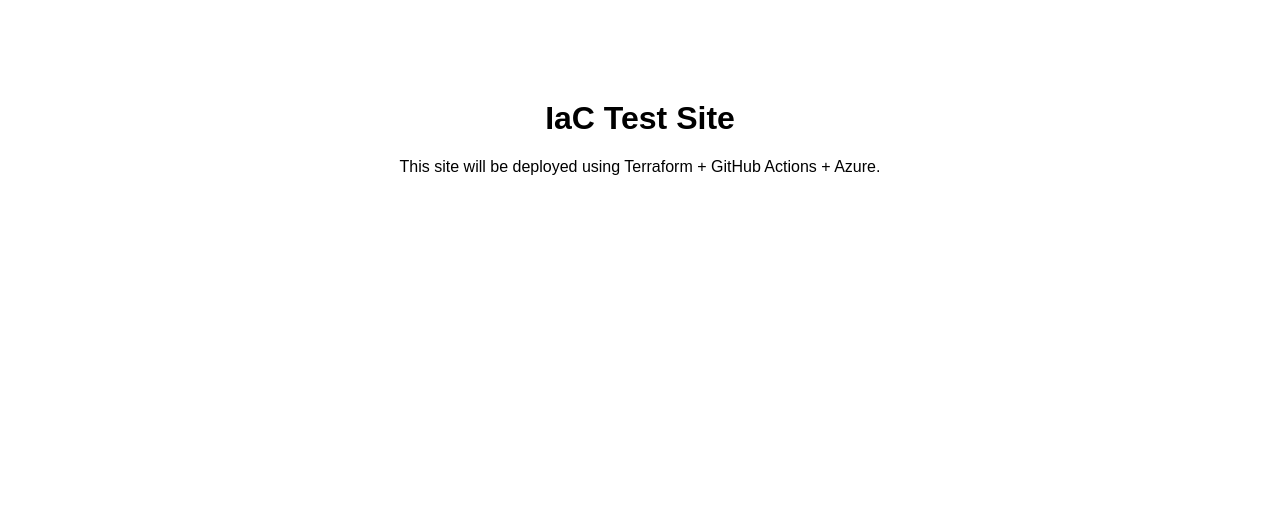
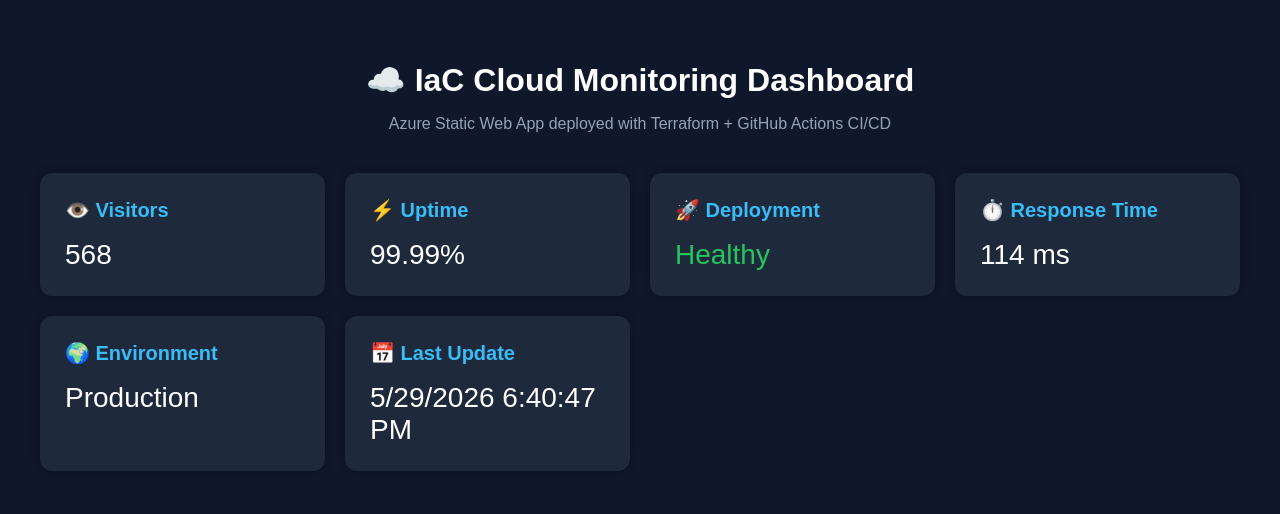
Before and after one commit to Svenitguy/iac-site, a plain HTML site: page website/index.html in a window 1280 px wide. Drawn offline with Linux system fonts and the light colour scheme.

Commit message:
Add cloud monitoring dashboard UI

```diff
--- a/website/index.html
+++ b/website/index.html
@@ -1,13 +1,85 @@
 <!DOCTYPE html>
-<html>
+<html lang="en">
+
 <head>
-  <title>IaC Site</title>
+  <meta charset="UTF-8">
+  <meta name="viewport" content="width=device-width, initial-scale=1.0">
+
+  <title>IaC Site Dashboard</title>
+
   <link rel="stylesheet" href="style.css">
+
+  <!-- Azure Application Insights -->
+  <script type="text/javascript">
+    var appInsights = window.appInsights || function (config) {
+      function r(config) { t[config] = function () { var i = arguments; t.queue.push(function () { t[config].apply(t, i) }) } }
+      var t = { config: config }, u = document, e = window, o = "script", s = u.createElement(o), i, f;
+      for (s.src = "https://js.monitor.azure.com/scripts/b/ai.2.min.js",
+        u.getElementsByTagName(o)[0].parentNode.appendChild(s),
+        t.cookie = u.cookie, t.queue = [], i = ["trackEvent", "trackPageView", "trackException",
+          "trackTrace", "trackDependencyData", "trackMetric", "trackPageViewPerformance",
+          "startTrackPage", "stopTrackPage", "startTrackEvent", "stopTrackEvent",
+          "addTelemetryInitializer", "setAuthenticatedUserContext",
+          "clearAuthenticatedUserContext", "flush"], r(i.shift()););
+      return t
+    }({
+      connectionString: "InstrumentationKey=8828cea5-c96f-4e2f-a3e8-9f207dad6359;IngestionEndpoint=https://westeurope-5.in.applicationinsights.azure.com/;LiveEndpoint=https://westeurope.livediagnostics.monitor.azure.com/;ApplicationId=952a5f84-eca7-46d5-885b-c972d6bc85a5"
+    });
+
+    window.appInsights = appInsights;
+    appInsights.trackPageView();
+  </script>
+
 </head>
+
 <body>
-  <h1>IaC Test Site</h1>
-  <p>This site will be deployed using Terraform + GitHub Actions + Azure.</p>
+
+  <div class="container">
+
+    <h1>☁️ IaC Cloud Monitoring Dashboard</h1>
+
+    <p class="subtitle">
+      Azure Static Web App deployed with Terraform + GitHub Actions CI/CD
+    </p>
+
+    <div class="dashboard">
+
+      <div class="card">
+        <h2>👁️ Visitors</h2>
+        <p id="visitors">128</p>
+      </div>
+
+      <div class="card">
+        <h2>⚡ Uptime</h2>
+        <p>99.99%</p>
+      </div>
+
+      <div class="card">
+        <h2>🚀 Deployment</h2>
+        <p class="success">Healthy</p>
+      </div>
+
+      <div class="card">
+        <h2>⏱️ Response Time</h2>
+        <p>114 ms</p>
+      </div>
+
+      <div class="card">
+        <h2>🌍 Environment</h2>
+        <p>Production</p>
+      </div>
+
+      <div class="card">
+        <h2>📅 Last Update</h2>
+        <p id="lastUpdate"></p>
+      </div>
+
+    </div>
+
+  </div>
 
   <script src="script.js"></script>
+
 </body>
+
 </html>
--- a/website/script.js
+++ b/website/script.js
@@ -1 +1,9 @@
-console.log("IaC site running");
+const now = new Date();
+
+document.getElementById("lastUpdate").innerText =
+  now.toLocaleDateString() + " " + now.toLocaleTimeString();
+
+// Demo visitor counter
+const randomVisitors = Math.floor(Math.random() * 500) + 100;
+
+document.getElementById("visitors").innerText = randomVisitors;
--- a/website/style.css
+++ b/website/style.css
@@ -1,5 +1,57 @@
 body {
-  font-family: Arial;
+  margin: 0;
+  padding: 0;
+  font-family: Arial, sans-serif;
+  background: #0f172a;
+  color: white;
+}
+
+.container {
+  max-width: 1200px;
+  margin: auto;
+  padding: 40px 20px;
+}
+
+h1 {
   text-align: center;
-  margin-top: 100px;
+  margin-bottom: 10px;
 }
+
+.subtitle {
+  text-align: center;
+  color: #94a3b8;
+  margin-bottom: 40px;
+}
+
+.dashboard {
+  display: grid;
+  grid-template-columns: repeat(auto-fit, minmax(250px, 1fr));
+  gap: 20px;
+}
+
+.card {
+  background: #1e293b;
+  padding: 25px;
+  border-radius: 12px;
+  box-shadow: 0 0 10px rgba(0,0,0,0.3);
+  transition: transform 0.2s ease;
+}
+
+.card:hover {
+  transform: translateY(-5px);
+}
+
+.card h2 {
+  margin-top: 0;
+  font-size: 20px;
+  color: #38bdf8;
+}
+
+.card p {
+  font-size: 28px;
+  margin: 15px 0 0;
+}
+
+.success {
+  color: #22c55e;
+}
```
Also changed, not shown: 2 other files.
